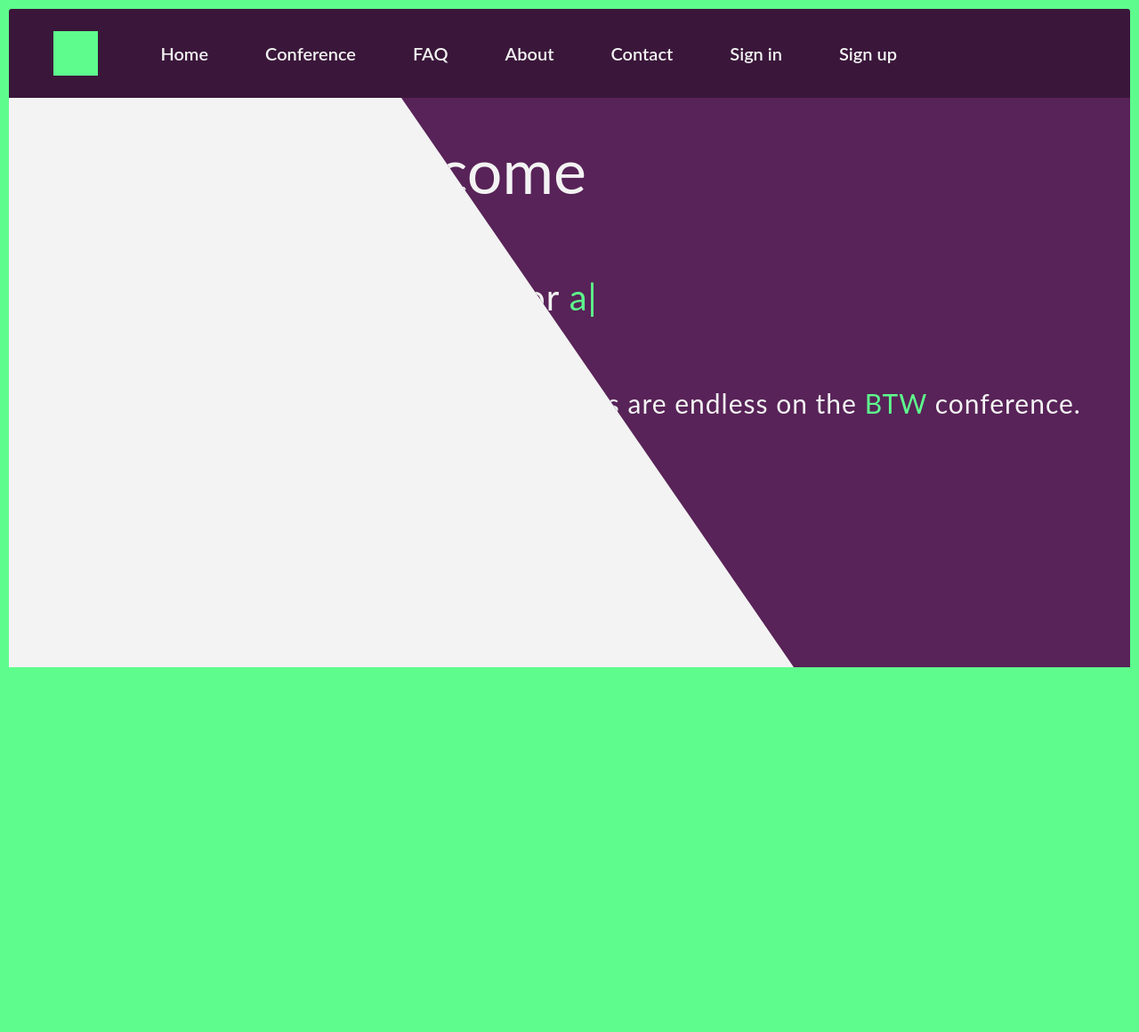
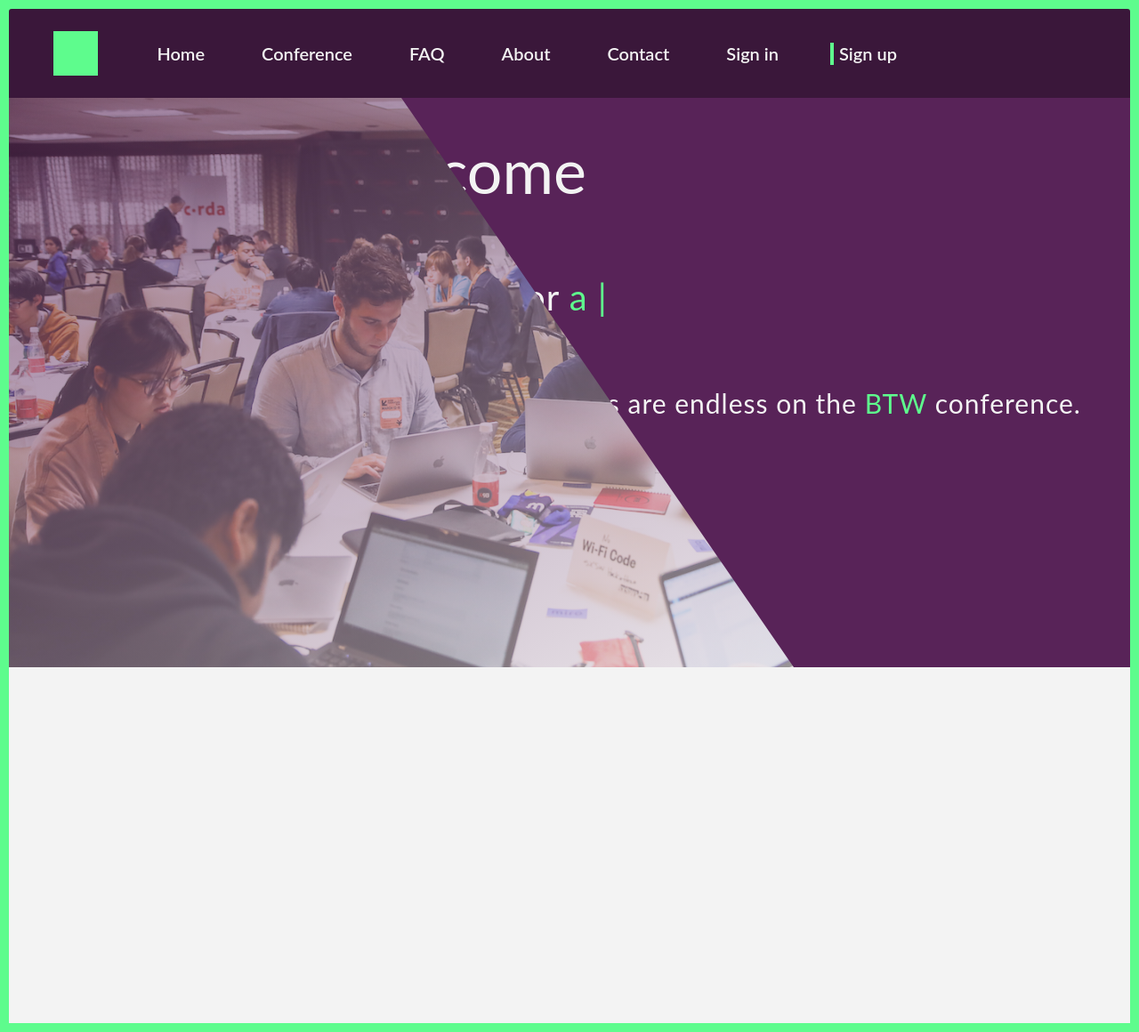
Before and after one commit to DownTown44/conference-uni, a React (Create React App) app: page / in a window 1280 px wide. Shown: the whole page at 89% size. Before the commit the page ends 800 px from the top, so only its background shows below. Built offline with nearby package versions, Linux system fonts and the light colour scheme; the HTML template or start-up script is replaced by a standard one.

Commit message:
Greeting section picture, some minimal css

```diff
--- a/src/containers/HomePage.js
+++ b/src/containers/HomePage.js
@@ -42,6 +42,7 @@ const HomePage = () => {
 
   return (
     <div className="homePage">
+      <div className="homePage__picture">
         <section className="homePage__welcomeSection">
           <div className="homePage__greeting">
             <h1>Welcome</h1>
@@ -54,6 +55,10 @@ const HomePage = () => {
           </div>
         </section>
       </div>
+      <section className="homePage__hook">
+
+      </section>
+    </div>
   )
 }
 
--- a/src/css/style.css
+++ b/src/css/style.css
@@ -51,6 +51,12 @@ body {
     transition: all .2s; }
     .navigationItems__item:not(:first-child) {
       margin-left: 4rem; }
+    .navigationItems__item:last-child::before {
+      content: '';
+      height: 25px;
+      width: 4px;
+      background-color: #5EFC8D;
+      transform: translateX(-6px); }
     .navigationItems__item:hover {
       border: 2px solid #5EFC8D;
       background-color: #5EFC8D;
@@ -65,6 +71,12 @@ body {
 .homePage {
   background-color: #f3f3f3;
   font-size: 1.6rem; }
+  .homePage__picture {
+    background-image: linear-gradient(to right bottom, rgba(88, 35, 88, 0.6), rgba(243, 243, 243, 0.6)), url("../assets/hackathon.jpg");
+    background-size: cover;
+    /* holds the image at the top */
+    background-position: top;
+    position: relative; }
   .homePage__welcomeSection {
     background-color: #582358;
     display: flex;
@@ -98,3 +110,6 @@ body {
   .homePage__changingSentence {
     font-size: 4rem !important;
     transform: translateX(-5rem); }
+  .homePage__hook {
+    background-color: #f3f3f3;
+    height: 50vh; }
--- a/src/sass/base/_base.scss
+++ b/src/sass/base/_base.scss
@@ -1,6 +1,4 @@
 // COLOR VARIABLES
-// $color-primary: #254E70;
-// $color-primary-light: #336B99;
 $color-primary: #3A173A;
 $color-primary-light: #582358;
 $color-secondary: #5EFC8D;
--- a/src/sass/layout/_toolbar.scss
+++ b/src/sass/layout/_toolbar.scss
@@ -42,6 +42,15 @@
       margin-left: 4rem;
     }
 
+    // Custom line
+    &:last-child::before {
+      content: '';
+      height: 25px;
+      width: 4px;
+      background-color: $color-secondary;
+      transform: translateX(-6px);
+    }
+
     &:hover {
       border: 2px solid $color-secondary;
       background-color: $color-secondary;
--- a/src/sass/pages/_home.scss
+++ b/src/sass/pages/_home.scss
@@ -2,6 +2,19 @@
 .homePage {
   background-color: $color-white-background;
   font-size: 1.6rem;
+
+  &__picture {
+    background-image:
+      linear-gradient(
+        to right bottom,
+        rgba($color-primary-light, 0.6),
+        rgba($color-white-background, 0.6)),
+      url('../assets/hackathon.jpg');
+    background-size: cover;
+    /* holds the image at the top */
+    background-position: top;
+    position: relative;
+  }
 
   &__welcomeSection {
     background-color: $color-primary-light;
@@ -52,4 +65,9 @@
     font-size: 4rem !important;
     transform: translateX(-5rem);
   }
+
+  &__hook {
+    background-color: $color-white-background;
+    height: 50vh;
+  }
 }
```
Also changed, not shown: src/assets/hackathon.jpg (added). Lines whose indentation alone changed are shown as unchanged.
